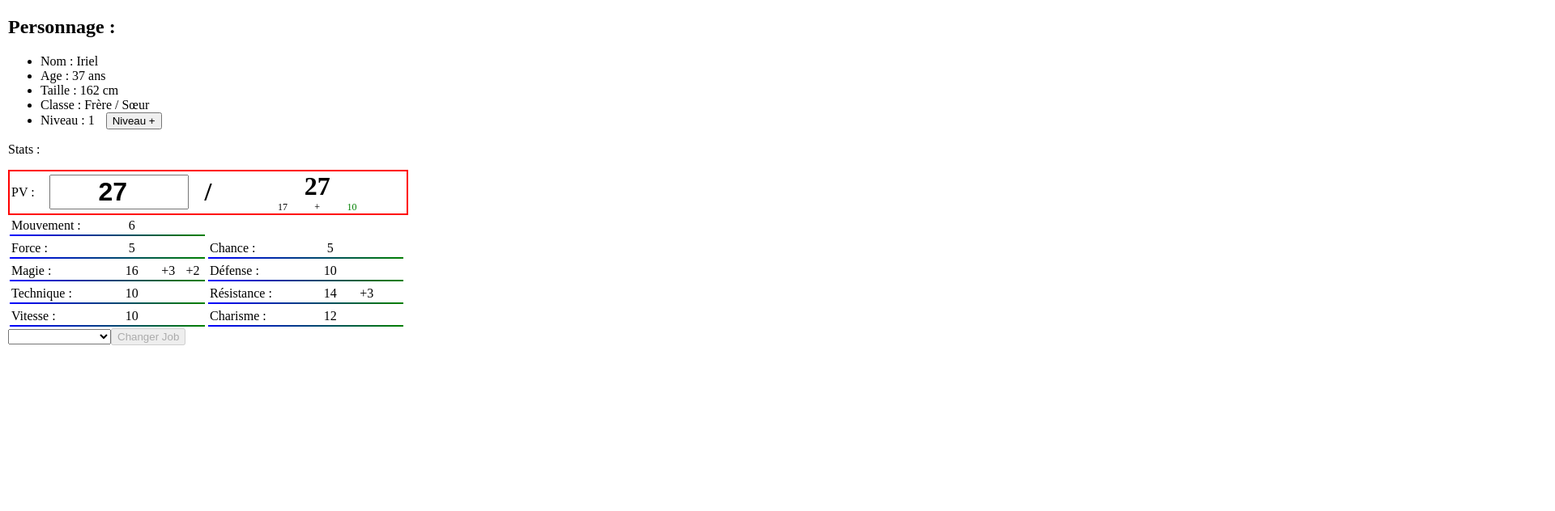
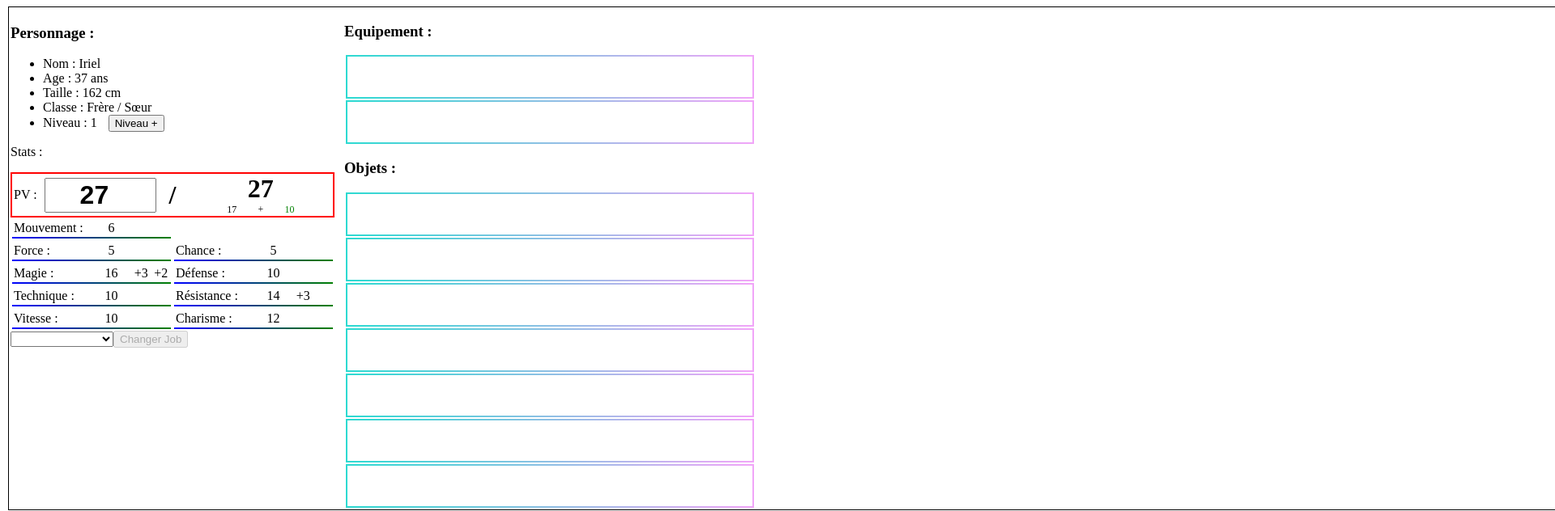
Before and after one commit to Raiden27190/FE-RPG, an Angular app: page / in a window 1280 px wide. Shown: the top 632 px of the page at 81% size, 1920 px wide, since content can reach past the window. Built offline with nearby package versions, Linux system fonts and the light colour scheme.

Commit message:
Inventaire debut

```diff
--- a/src/app/data/personnage/inventory.ts
+++ b/src/app/data/personnage/inventaire.ts
@@ -3,7 +3,7 @@ import { Defensif } from "../objets/defensive";
 import { Objet } from "../objets/objet";
 
 export interface Inventaire{
-    divers: Objet[];
+    divers?: Objet[];
     arme?: Arme;
     defensif?: Defensif;
 }
--- a/src/app/data/personnage/personnage.ts
+++ b/src/app/data/personnage/personnage.ts
@@ -1,4 +1,4 @@
-import { Inventaire } from "./inventory";
+import { Inventaire } from "./inventaire";
 import { Job } from "./jobs/job";
 import { Stats } from "./stats";
 
--- a/src/app/personnage-form/inventaire/inventaire.component.html
+++ b/src/app/personnage-form/inventaire/inventaire.component.html
@@ -1 +1,13 @@
-<p>inventaire works!</p>
+<section class="inventory-container">
+ <h3>Equipement :</h3>
+ <app-objet [(objet)]="inventaire.arme" ></app-objet>
+ <app-objet></app-objet>
+ <h3>Objets :</h3>
+ <app-objet></app-objet>
+ <app-objet></app-objet>
+ <app-objet></app-objet>
+ <app-objet></app-objet>
+ <app-objet></app-objet>
+ <app-objet></app-objet>
+ <app-objet></app-objet>
+</section>
--- a/src/app/personnage-form/inventaire/inventaire.component.scss
+++ b/src/app/personnage-form/inventaire/inventaire.component.scss
@@ -0,0 +1,4 @@
+.inventory-container{
+    max-width: 500px;
+    margin-left: 10px;
+}
--- /dev/null
+++ b/src/app/personnage-form/inventaire/objet/objet.component.html
@@ -0,0 +1,4 @@
+<section class="object-container">
+
+
+</section>
--- /dev/null
+++ b/src/app/personnage-form/inventaire/objet/objet.component.scss
@@ -0,0 +1,8 @@
+.object-container{
+    height: 50px;
+    min-width: 500px;
+    border : 2px;
+    margin: 2px;
+    border-style: solid;
+    border-image: linear-gradient(90deg,rgb(44, 218, 209), rgb(241, 165, 248)) 1;
+}
--- a/src/app/personnage-form/personnage-form.component.html
+++ b/src/app/personnage-form/personnage-form.component.html
@@ -1,4 +1,5 @@
 <section class="container">
+    <section class="stats-container">
         <h1>Personnage :</h1>
         <ul>
             <li>Nom : {{personnage.nom}}</li>
@@ -6,34 +7,30 @@
             <li>Taille : {{personnage.taille}} cm</li>
             <li>Classe : {{personnage.job.displayName}}</li>
             <li>Niveau : {{personnage.niveau}}
-            <button
-              class="margin-left"
-              name="levelUp"
-              (click)="onLevelUpClick()"
+                <button class="margin-left" name="levelUp" (click)="onLevelUpClick()"
                     [disabled]="personnage.niveau >= personnage.job.niveauMax">
                     Niveau +
-            </button></li>
+                </button>
+            </li>
         </ul>
         <p>Stats :</p>
-    <app-points-vie
-        [(pvActuels)]="personnage.pVActuels"
-        [pvMaxStat]="personnage.statsActuelles.pointsVie"
+        <app-points-vie [(pvActuels)]="personnage.pVActuels" [pvMaxStat]="personnage.statsActuelles.pointsVie"
             [pvMaxBonus]="personnage.permanentBoosts.pointsVie">
         </app-points-vie>
-    <app-stats
-        [permanentStats]="personnage.statsActuelles"
-        [permanentBoosts]="personnage.permanentBoosts"
+        <app-stats [permanentStats]="personnage.statsActuelles" [permanentBoosts]="personnage.permanentBoosts"
             [itemBonus]="personnage.inventaire.defensif?.bonusStats">
         </app-stats>
         <div *ngIf="personnage.job.jobsSuivants.length >0">
             <select [(ngModel)]="nextJob">
                 <option *ngFor="let job of personnage.job.jobsSuivants" [ngValue]="job">{{job.displayName}}</option>
             </select>
-        <button
-          name="changeJob"
-          (click)="onChangeJobCLick()"
+            <button name="changeJob" (click)="onChangeJobCLick()"
                 [disabled]="personnage.niveau<personnage.job.niveauMax || !nextJob || !personnage.job.jobsSuivants.length">
                 Changer Job
             </button>
         </div>
     </section>
+    <app-inventaire [(inventaire)]="personnage.inventaire">
+
+    </app-inventaire>
+</section>
--- a/src/app/personnage-form/personnage-form.component.scss
+++ b/src/app/personnage-form/personnage-form.component.scss
@@ -1,4 +1,14 @@
 .container{
+    width: 1920px;
+    display: flex;
+    flex-basis: 35%;
+    margin: 2px;
+    border: 1px;
+    border-style: solid;
+}
+.stats-container{
+    max-width: 500px;
+    min-width: 400px;
     margin: 2px;
 }
 
--- a/src/app/personnage-form/personnage-form.component.ts
+++ b/src/app/personnage-form/personnage-form.component.ts
@@ -6,11 +6,12 @@ import { StatsComponent } from './stats/stats.component';
 import { PointsVieComponent } from './stats/points-vie/points-vie.component';
 import { JobService } from '../data/personnage/jobs/job.service';
 import { Job } from '../data/personnage/jobs/job';
+import { InventaireComponent } from './inventaire/inventaire.component';
 
 @Component({
   selector: 'app-personnage-form',
   standalone: true,
-  imports: [FormsModule, CommonModule, StatsComponent, PointsVieComponent],
+  imports: [FormsModule, CommonModule, StatsComponent, PointsVieComponent, InventaireComponent],
   templateUrl: './personnage-form.component.html',
   styleUrl: './personnage-form.component.scss'
 })
```
Also changed, not shown: src/app/personnage-form/inventaire/inventaire.component.ts (+6 -2 lines), src/app/personnage-form/inventaire/objet/objet.component.ts (added, +14 -0 lines), 1 other file (tests, documents, lock files or other folders). Lines whose indentation alone changed are shown as unchanged.
